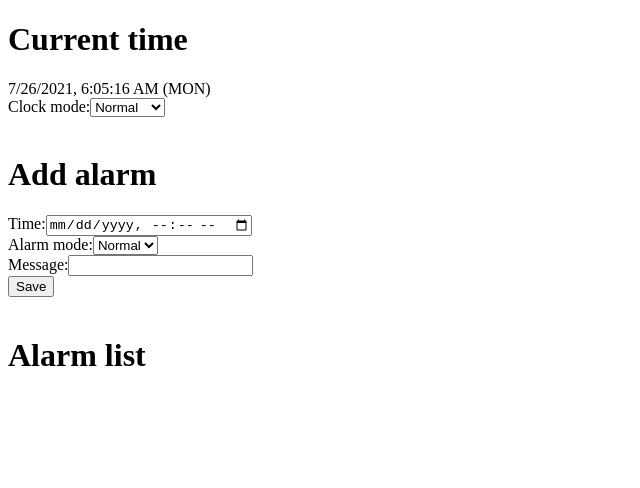
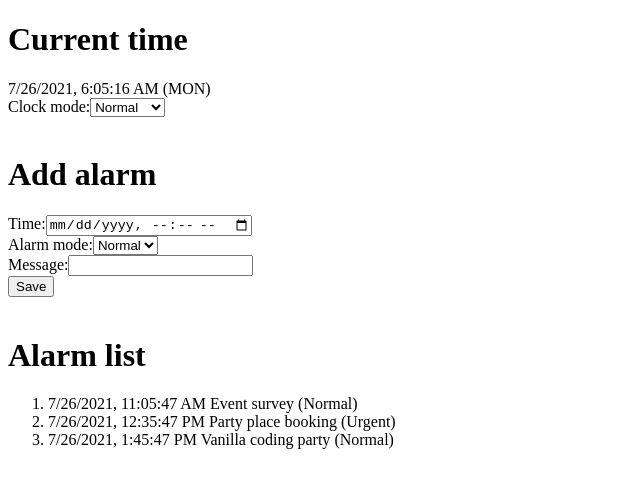
Before and after one commit to chiwon1/alarm-viewer, a React (Create React App) app: page / in a window 1280 px wide. Shown: the top 488 px of the page, without its empty margins (0-640 px from the left). Built offline with nearby package versions, Linux system fonts and the light colour scheme.

Commit message:
Refactor: add AlarmListDetails component

```diff
--- a/src/common/components/Alarm/AlarmList/AlarmList.js
+++ b/src/common/components/Alarm/AlarmList/AlarmList.js
@@ -1,6 +1,6 @@
 import React from "react";
 import { useSelector } from "react-redux";
-import { getLocalTime } from "../../../utils/utils";
+import AlarmListDetails from "../AlarmListDetails/AlarmListDetails";
 
 function AlarmList() {
   const { events } = useSelector(state => state.alarm);
@@ -9,7 +9,14 @@ function AlarmList() {
     <>
       <h1>Alarm list</h1>
       <ol>
-        {events.map((event, index) => (<li key={index}>{getLocalTime(event.time)} {event.message} ({event.mode})</li>))}
+        {events.map(({ id, time, message, mode}) => (
+          <AlarmListDetails
+            key={id}
+            AlarmTime={time}
+            AlarmMessage={message}
+            AlarmMode={mode}
+          />
+        ))}
       </ol>
     </>
   );
--- /dev/null
+++ b/src/common/components/Alarm/AlarmListDetails/AlarmListDetails.js
@@ -0,0 +1,10 @@
+import React from "react";
+import { getLocalTime } from "../../../utils/utils";
+
+function AlarmListDetails({ AlarmTime, AlarmMessage, AlarmMode }) {
+  return (
+    <li>{getLocalTime(AlarmTime)} {AlarmMessage} ({AlarmMode})</li>
+  );
+}
+
+export default AlarmListDetails;
--- a/src/features/alarm/reducers.js
+++ b/src/features/alarm/reducers.js
@@ -3,8 +3,8 @@ import { ADD_EVENT } from "./types";
 import { events } from '../../mock';
 
 const initialState = {
-  // events
-  events: [],
+  events
+  // events: [],
 };
 
 export default function alarmReducer(state = initialState, action) {
```
